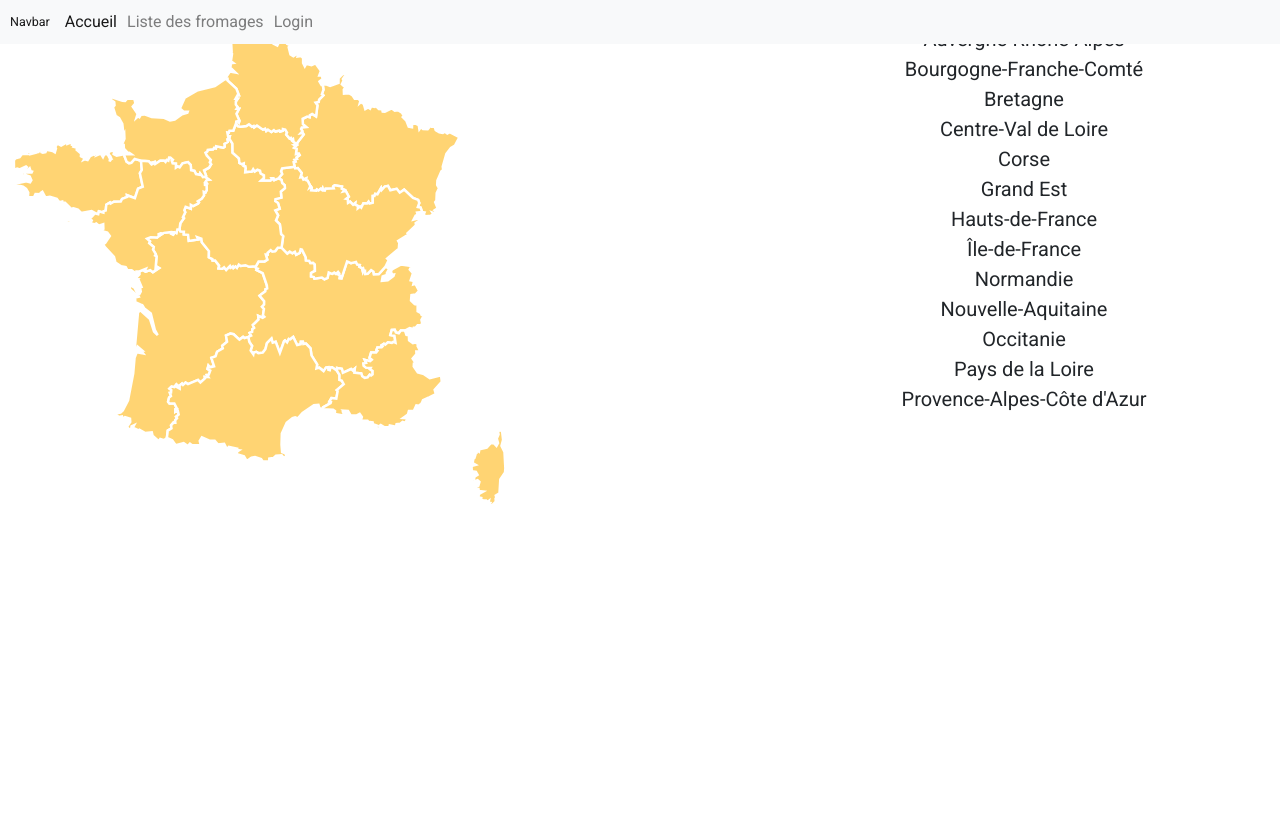
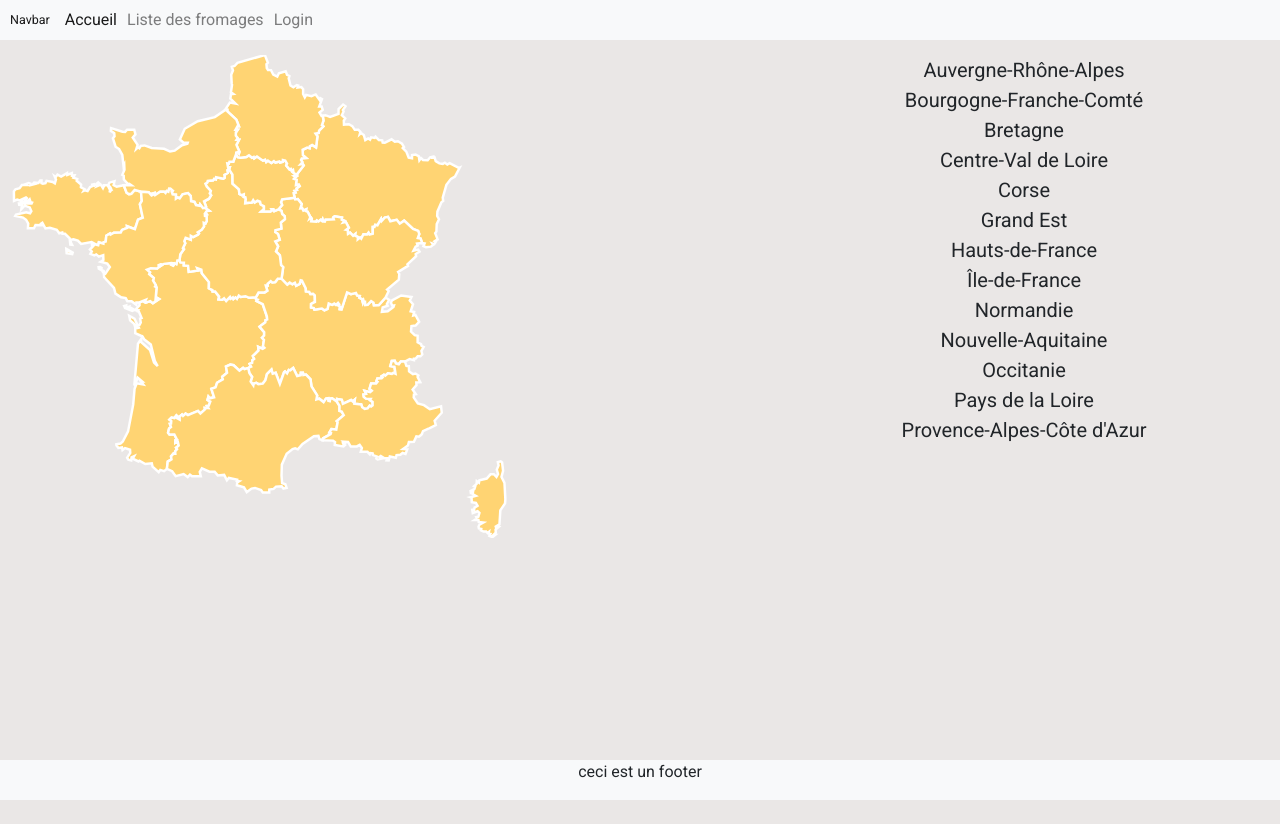
Before and after one commit to methbkts/cheesy-dex, a PHP site: page / in a window 1280 px wide. After the commit the page ends 800 px from the top, so only its background shows below. Run offline with PHP 8.4, Linux system fonts and the light colour scheme.

Commit message:
correction css

```diff
--- a/public/css/style.css
+++ b/public/css/style.css
@@ -1,3 +1,4 @@
+/* BASE CSS */
 @import url('https://fonts.googleapis.com/css?family=Roboto:400,700&subset=latin-ext');
 
 * {
@@ -18,21 +19,32 @@ body {
 	text-align: center;
 	height: 100vh;
 	width: 100vw;
-	/*background-color: #008080;*/
+	/* background-color: #eae7e6; */
 	/*color: #b2d8d8;*/
 }
 
 header {
 	width: 100vw;
-	height: 3vh;
-	background-color: gainsboro;
+	height: 5vh;
+	/* background-color: gainsboro; */
 	/*text-transform: uppercase;*/
 }
 
+nav {
+	height: 100%;
+}
+
+footer {
+	width: 100vw;
+	height: 5vh;
+	background-color: #f8f9fa;
+}
+
 main {
-	height: 100vh;
+	height: 90vh;
 	width: 100vw;
-	overflow: scroll;
+	background-color: #eae7e6;
+	/* overflow: scroll; */
 }
 
 .center {
@@ -56,6 +68,10 @@ h2 {
 	justify-content: space-around;
 }
 
+/* END BASE CSS */
+/*  */
+/*  */
+/*  */
 /* MAP */
 
 .map_image {
@@ -83,8 +99,9 @@ li {
 }
 
 .map {
+	padding-top: 15px;
 	overflow: hidden;
-	height: 80vh;
+	height: 100%;
 }
 .map_list a{
 	color: inherit;
@@ -101,16 +118,12 @@ a:link, a:visited {
 .map_list a.is-active {
 	color: #FFAA1C!important;
 	font-weight: bold;
-
-/* a:active {
-	background-color: red;
-	color: black;
-}  */
+}
 
 /* MAP */
-
-
-
+/*  */
+/*  */
+/*  */
 /* LOGIN PAGE */
 
 .container_fluid {
@@ -148,3 +161,6 @@ a:link, a:visited {
 }
 
 /* END LOGIN PAGE */
+/*  */
+/*  */
+/*  */
--- a/public/layouts/footer.php
+++ b/public/layouts/footer.php
@@ -3,10 +3,12 @@ if (isset($_POST['username'])) {
 	$_SESSION['username'] = $_POST['username'];
 }
 ?>
-
-</body>
+<footer>ceci est un footer</footer>
+	<!-- Bootstrap JS -->
 	<script src="https://code.jquery.com/jquery-3.3.1.slim.min.js" integrity="sha384-q8i/X+965DzO0rT7abK41JStQIAqVgRVzpbzo5smXKp4YfRvH+8abtTE1Pi6jizo" crossorigin="anonymous"></script>
 	<script src="https://cdnjs.cloudflare.com/ajax/libs/popper.js/1.14.3/umd/popper.min.js" integrity="sha384-ZMP7rVo3mIykV+2+9J3UJ46jBk0WLaUAdn689aCwoqbBJiSnjAK/l8WvCWPIPm49" crossorigin="anonymous"></script>
 	<script src="https://stackpath.bootstrapcdn.com/bootstrap/4.1.3/js/bootstrap.min.js" integrity="sha384-ChfqqxuZUCnJSK3+MXmPNIyE6ZbWh2IMqE241rYiqJxyMiZ6OW/JmZQ5stwEULTy" crossorigin="anonymous"></script>
+	<!-- map JS -->
 	<script type="text/javascript" src="/public/js/script.js"></script>
+</body>
 </html>
```
Also changed, not shown: public/layouts/header.php (+0 -7 lines).
